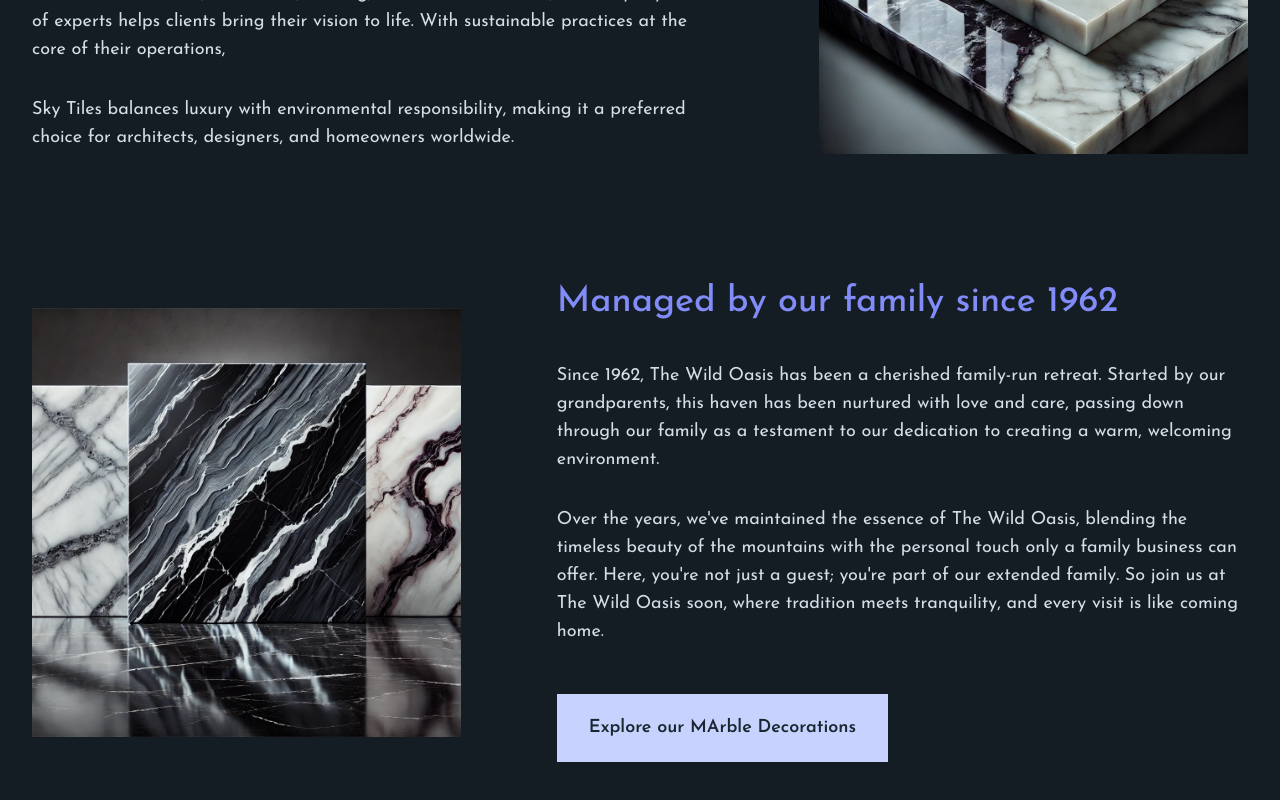
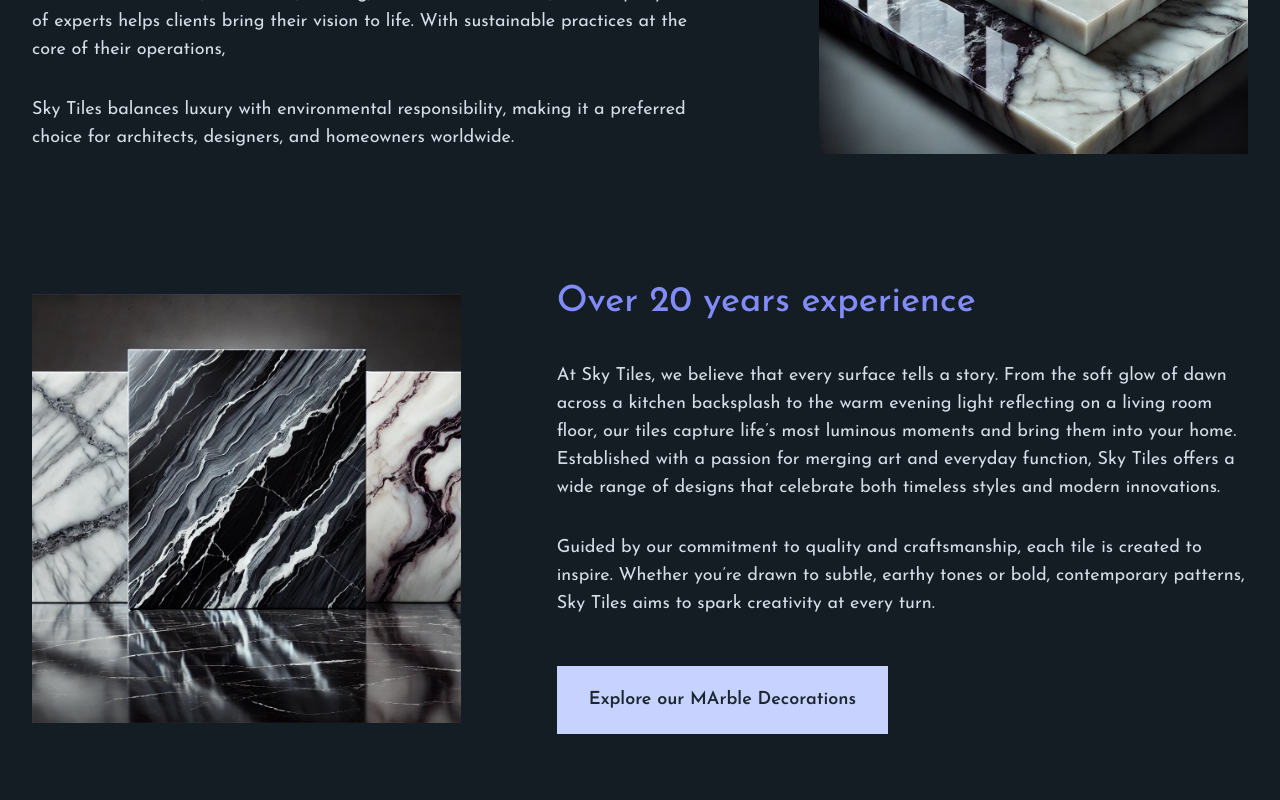
Before and after one commit to alpkaanakin/sky-tiles-next, a Next.js app: page /about in a window 1280 px wide. Shown: the part 436-1236 px from the top of the page. Built offline with nearby package versions, Linux system fonts and the light colour scheme; no server answers.

Commit message:
improve text content

```diff
--- a/app/about/page.js
+++ b/app/about/page.js
@@ -59,23 +59,24 @@ export default async function Page() {
 
 			<div className="col-span-3">
 				<h1 className="text-4xl mb-10 text-indigo-400 font-medium">
-					Managed by our family since 1962
+					Over 20 years experience
 				</h1>
 
 				<div className="space-y-8">
 					<p>
-						Since 1962, The Wild Oasis has been a cherished family-run retreat.
-						Started by our grandparents, this haven has been nurtured with love
-						and care, passing down through our family as a testament to our
-						dedication to creating a warm, welcoming environment.
+						At Sky Tiles, we believe that every surface tells a story. From the
+						soft glow of dawn across a kitchen backsplash to the warm evening
+						light reflecting on a living room floor, our tiles capture life’s
+						most luminous moments and bring them into your home. Established
+						with a passion for merging art and everyday function, Sky Tiles
+						offers a wide range of designs that celebrate both timeless styles
+						and modern innovations.
 					</p>
 					<p>
-						Over the years, we&apos;ve maintained the essence of The Wild Oasis,
-						blending the timeless beauty of the mountains with the personal
-						touch only a family business can offer. Here, you&apos;re not just a
-						guest; you&apos;re part of our extended family. So join us at The
-						Wild Oasis soon, where tradition meets tranquility, and every visit
-						is like coming home.
+						Guided by our commitment to quality and craftsmanship, each tile is
+						created to inspire. Whether you’re drawn to subtle, earthy tones or
+						bold, contemporary patterns, Sky Tiles aims to spark creativity at
+						every turn.
 					</p>
 
 					<div>
```
